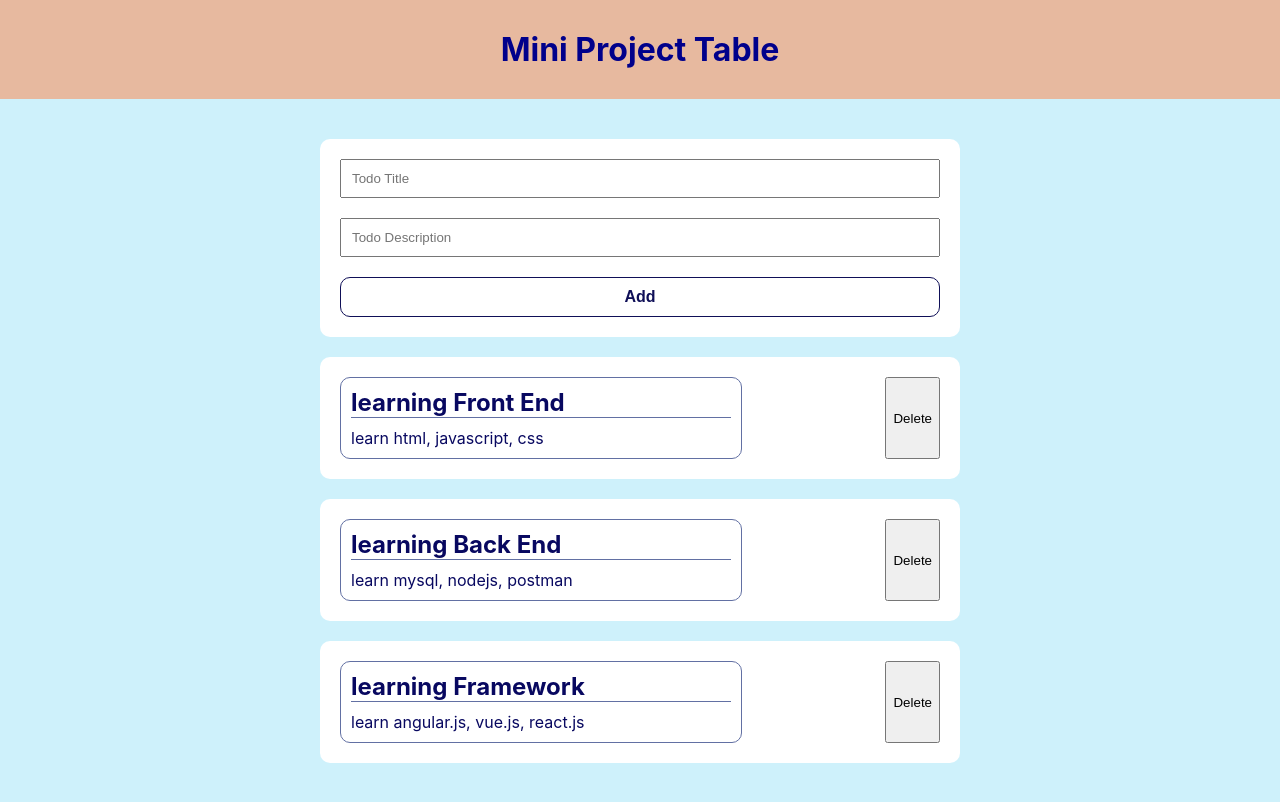
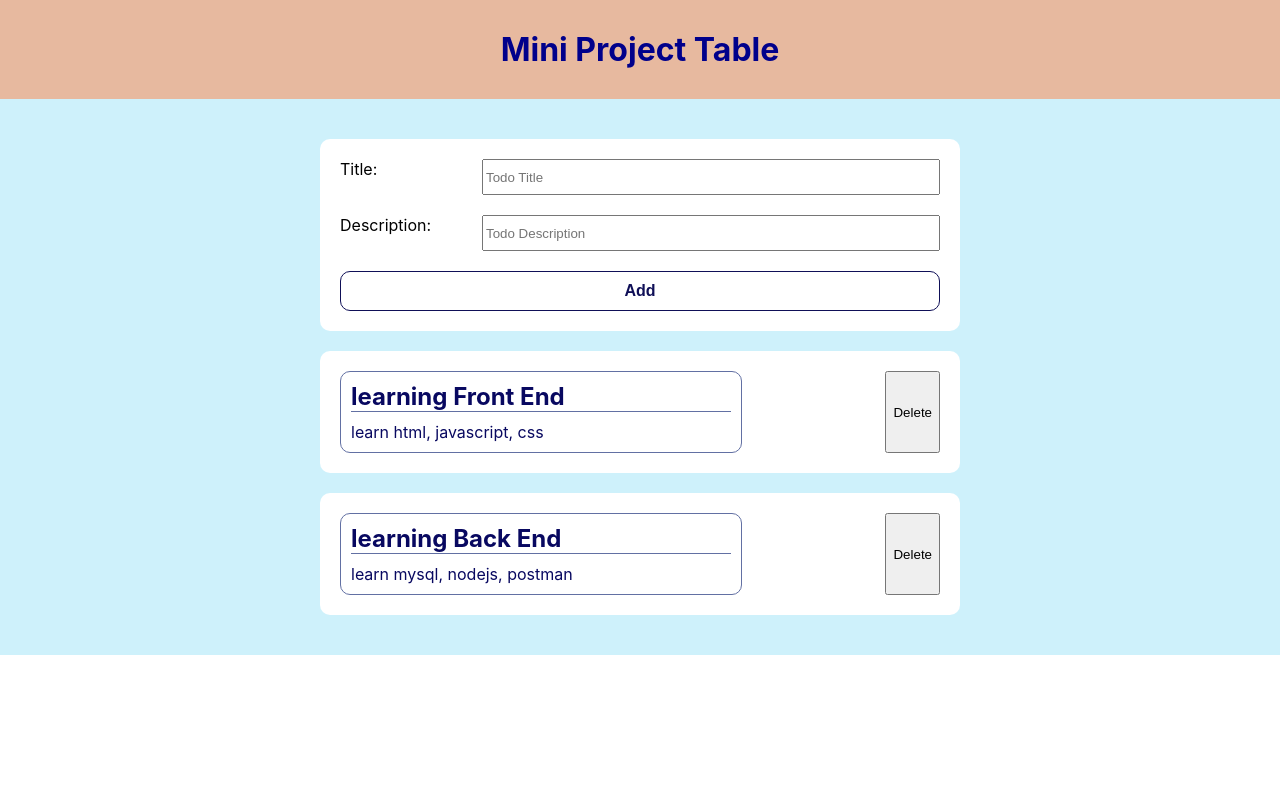
Before and after one commit to Fathurrahman509/react_minipro_batch_V, a React (Create React App) app in the folder mini-project-react/: page / in a window 1280 px wide. Built offline with nearby package versions, Linux system fonts and the light colour scheme.

Commit message:
step six

```diff
--- a/mini-project-react/src/App.js
+++ b/mini-project-react/src/App.js
@@ -1,4 +1,4 @@
-import React from 'react'
+import React, { useEffect } from 'react'
 // import logo from './logo.svg';
 import './App.css';
 import Headerrfc from './components/Headerrfc';
--- a/mini-project-react/src/components/AddTodo.css
+++ b/mini-project-react/src/components/AddTodo.css
@@ -1,4 +1,4 @@
-.add-todo-container {
+.add-todo-container form {
     background-color: white;
     border-radius: 10px;
     width: 600px;
@@ -8,12 +8,21 @@
     gap: 20px;
 }
 
-.add-todo-title {
-    padding: 10px;
+.add-todo-container form label {
+    text-align: left;
 }
 
-.add-todo-description {
-    padding: 10px;
+.add-todo-container form label input, select, textarea {
+    width: 450px;
+    float: right;
+}
+
+.add-todo-container form label input, select {
+    height: 30px;
+}
+
+.add-todo-container form label textarea {
+    height: 45px;
 }
 
 .add-todo-button {
--- a/mini-project-react/src/components/AddTodorfc.js
+++ b/mini-project-react/src/components/AddTodorfc.js
@@ -1,7 +1,7 @@
 import React, { useState } from 'react'
 import './AddTodo.css'
 
-const AddTodorfc = ({handleAddTodo}) => {
+const AddTodorfc = ({ handleAddTodo }) => {
 
     const [todoTitle, setTodoTitle] = useState('')
     const [todoDescription, setTodoDescription] = useState('')
@@ -24,12 +24,24 @@ const AddTodorfc = ({handleAddTodo}) => {
         handleAddTodo(newTodo)
     }
 
+    const handleSubmit = (e) => {
+        console.log('handle submit berhasill cuy');
+    }
 
     return (
         <div className='add-todo-container'>
-            <input value={todoTitle} onChange={e => handleTitle(e)} className='add-todo-title' type='text' placeholder='Todo Title'></input>
-            <input value={todoDescription} onChange={e => handleDescription(e)} className='add-todo-description' type='text' placeholder='Todo Description'></input>
-            <button onClick={handleAdd} className='add-todo-button'>Add</button>
+            <form onSubmit={handleSubmit} >
+                <label>
+                    Title:
+                    <input value={todoTitle} onChange={e => handleTitle(e)} className='add-todo-title' type='text' placeholder='Todo Title'></input>
+                </label>
+                <label>
+                    Description:
+                    <input value={todoDescription} onChange={e => handleDescription(e)} className='add-todo-description' type='text' placeholder='Todo Description'></input>
+                </label>
+                <button type="submit" className='add-todo-button'>Add</button>
+            </form>
+
         </div>
     )
 }
--- a/mini-project-react/src/components/TodoCardrfc.js
+++ b/mini-project-react/src/components/TodoCardrfc.js
@@ -1,14 +1,19 @@
-import React from 'react'
+import React, { useState } from 'react'
 import './TodoCard.css'
 
-const TodoCardrfc = ({todo}) => {
+const TodoCardrfc = ({todo, handleRemoveTodo}) => {
+
+  const handleRemove = () => {
+    handleRemoveTodo(todo.index)
+  }
+
   return (
     <div className='card-container'>
       <div className='content-container'>
         <h2>{todo.title}</h2>
         <p>{todo.description}</p>
       </div>
-      <button>Delete</button>
+      <button onClick={handleRemove} >Delete</button>
     </div>
   )
 }
--- a/mini-project-react/src/components/TodoContainerrfc.js
+++ b/mini-project-react/src/components/TodoContainerrfc.js
@@ -1,33 +1,53 @@
-import React, {useState} from 'react'
+import React, { useState, useEffect } from 'react'
 import './TodoContainer.css'
 import AddTodorfc from './AddTodorfc'
 import TodoCardrfc from './TodoCardrfc'
 
 const TodoContainerrfc = () => {
-    const [todoList, setTodoList] = useState ([
+    const [todoList, setTodoList] = useState([
         {
+            index: 0,
             title: 'learning Front End',
             description: 'learn html, javascript, css'
         },
         {
-          title: 'learning Back End',
-          description: 'learn mysql, nodejs, postman'
+            index: 1,
+            title: 'learning Back End',
+            description: 'learn mysql, nodejs, postman'
         },
-        {
-          title: 'learning Framework',
-          description: 'learn angular.js, vue.js, react.js'
-        }
+        // {
+        //     title: 'learning Framework',
+        //     description: 'learn angular.js, vue.js, react.js'
+        // }
     ])
 
+    // useEffect(() => {
+    //     console.log('hi i use first useeffect');
+    // },)
+
+    // useEffect(() => {
+    //     console.log('hi i use second useeffect', todoList.length);
+    // }, [todoList])
+
     const handleAddTodo = (newTodo) => {
-        setTodoList([...todoList, newTodo])
+        const tempNewTodo = {
+            index: todoList.length + 1,
+            title: newTodo.title,
+            description: newTodo.description
+        }
+        setTodoList([...todoList, tempNewTodo])
+    }
+
+    const handleRemoveTodo = (index) => {
+        const newTodoList = todoList.filter(todo => todo.index !== index)
+        setTodoList(newTodoList)
     }
 
     return (
         <section>
             <AddTodorfc handleAddTodo={handleAddTodo} />
             {todoList.map((todo, index) => {
-                return <TodoCardrfc todo={todo} key={index} />
+                return <TodoCardrfc key={index} todo={todo} handleRemoveTodo={handleRemoveTodo} />
             })}
         </section>
     )
```
